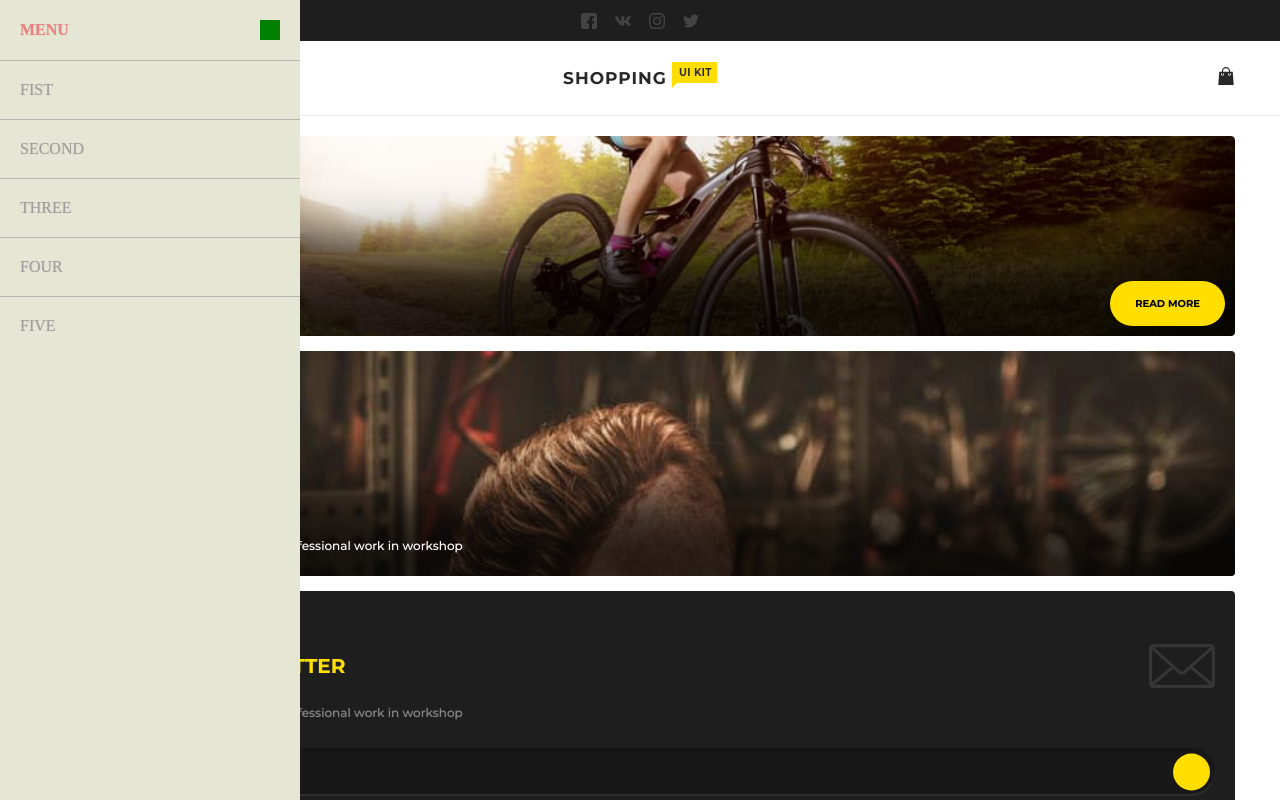
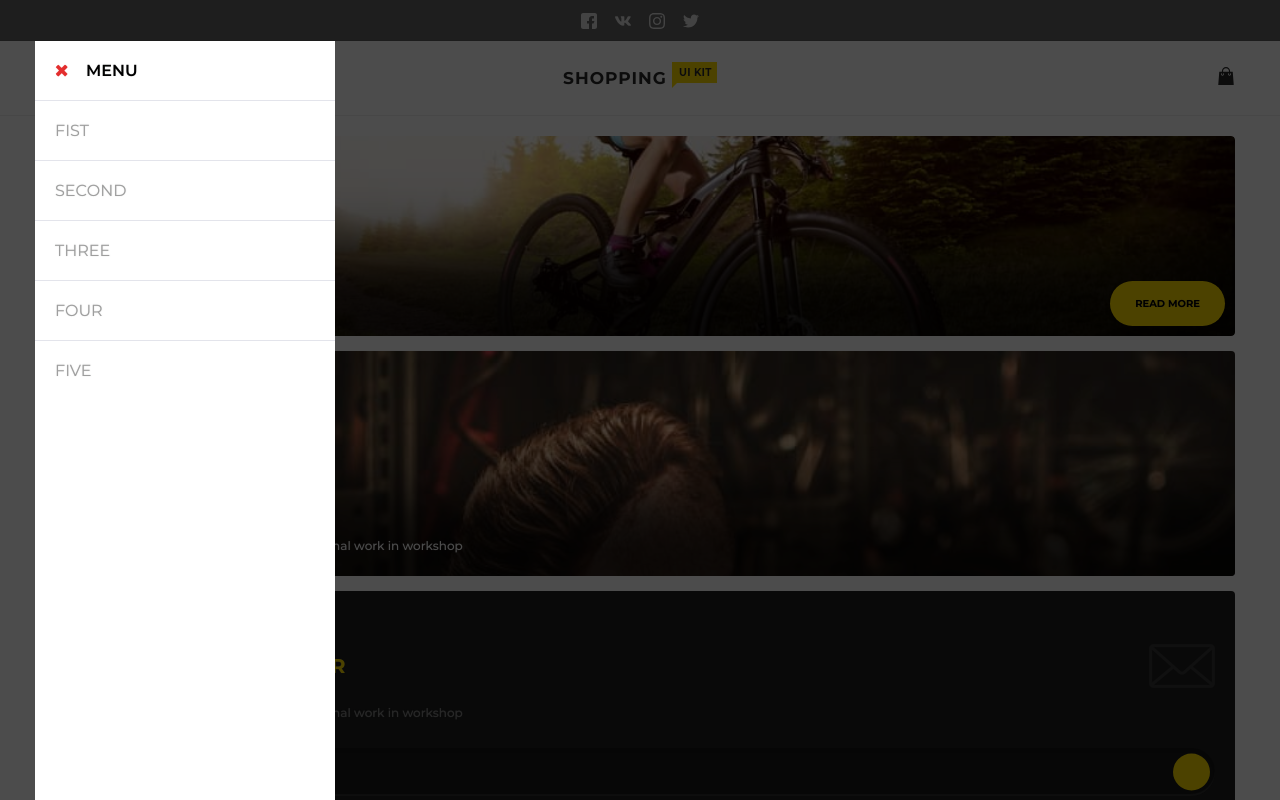
Before and after one commit to Zabegailo1990/shop, a website: page app/index.html in a window 1280 px wide. Both pictures are taken after a click on the button 54 px from the left and 78 px from the top of the page. Shown: the top 800 px of the page. Drawn offline with nearby package versions, Linux system fonts and the light colour scheme.

Commit message:
added menu

```diff
--- a/app/index.html
+++ b/app/index.html
@@ -39,10 +39,10 @@
 
 <!-- !1111111111111111111111111111111111111111111111111111111111111111111111111111111111111111111111111111111111 -->
 
-                        <nav class="menu">
+                        <menu class="menu">
                             <div class="menu__display">
+                                <i class="icon menu__close"></i>
                                 <div class="menu__name">menu</div>
-                                <i class="icon menu__close"></i>
                             </div>
                             <ul class="menu__list">
                                 <li class="menu__title">
@@ -141,7 +141,7 @@
                                 <li class="menu__title"><a class="menu__link" href="#">four</a></li>
                                 <li class="menu__title"><a class="menu__link" href="#">five</a></li>
                             </ul>
-                        </nav>
+                        </menu>
 
 <!-- !111111111111111111111111111111111111111111111111111111111111111111111111111111111111111111111111111111111111111111111111111111111111111111 -->
 
--- a/src/blocks/banner/banner.scss
+++ b/src/blocks/banner/banner.scss
@@ -1,5 +1,4 @@
 .banner{
-
     &__item{
         position: relative;
         height: 200px;
--- /dev/null
+++ b/src/blocks/burger/burger.js
@@ -0,0 +1,5 @@
+$('.burger').click(function(){
+    $(this).parents('.root').css({"overflow": "hidden"});
+    $('<div class="overlay"></div>').hide().prependTo('.root').fadeIn();
+    $(this).nextAll('.menu').animate({width:'show'}, 250);
+})
--- a/src/blocks/main.scss
+++ b/src/blocks/main.scss
@@ -0,0 +1,57 @@
+@import "../scss/_fonts";
+@import "../scss/mixins";
+@import "../scss/_vars.scss";
+@import "./root/root.scss";
+@import "./overlay/overlay.scss";
+@import "./container/container.scss";
+@import "./page/page.scss";
+@import "./img/img.scss";
+@import "./link/link.scss";
+@import "./box/box.scss";
+@import "./title/title.scss";
+@import "./text/text.scss";
+@import "./button/button.scss";
+@import "./icon/icon.scss";
+@import "./shadow/shadow.scss";
+@import "../scss/_vendors.scss";
+@import "../scss/_sprite-img.scss";
+
+// !Dev blocks //
+@import "./menu-top/menu-top.scss";
+@import "./menu-bottom/menu-bottom.scss";
+@import "./menu/menu.scss";
+@import "./social/social.scss";
+@import "./burger/burger.scss";
+@import "./close/close.scss";
+@import "./logo/logo.scss";
+@import "./cart/cart.scss";
+@import "./promo/promo.scss";
+@import "./slider/slider.scss";
+@import "./banner/banner.scss";
+@import "./guarantee/guarantee.scss";
+@import "./newslatter/newslatter.scss";
+@import "./mail-form/mail-form.scss";
+@import "./benefits/benefits.scss";
+@import "./categories/categories.scss";
+@import "./goods/goods.scss";
+@import "./tabs/tabs.scss";
+@import "./feature/feature.scss";
+@import "./categorie/categorie.scss";
+@import "./name/name.scss";
+@import "./price/price.scss";
+@import "./availability/availability.scss";
+@import "./card/card.scss";
+@import "./news/news.scss";
+@import "./article/article.scss";
+@import "./date/date.scss";
+@import "./statistic/statistic.scss";
+@import "./custom/custom.scss";
+@import "./reviews/reviews.scss";
+@import "./autor/autor.scss";
+@import "./location/location.scss";
+@import "./address/address.scss";
+@import "./time/time.scss";
+@import "./phone/phone.scss";
+@import "./list/list.scss";
+@import "./pre-footer/pre-footer.scss";
+@import "./tags/tags.scss";
--- a/src/blocks/menu-bottom/menu-bottom.scss
+++ b/src/blocks/menu-bottom/menu-bottom.scss
@@ -2,6 +2,7 @@
     border-bottom: 1px solid #eeeeee;
 
     &__inner{
+        position: relative;
         display: flex;
         align-items: center;
         justify-content: space-between;
--- a/src/blocks/menu-top/menu-top.scss
+++ b/src/blocks/menu-top/menu-top.scss
@@ -1,6 +1,8 @@
 .menu-top{
+    position: relative;
     background-color: #1e1e1e;
     border-bottom: 1px solid #1c1c1c;
+    z-index: 3;
 
     &__inner{
         display: flex;
--- a/src/blocks/menu/menu.js
+++ b/src/blocks/menu/menu.js
@@ -0,0 +1,40 @@
+// CLOSE
+$('.menu__close').on('click', function(){
+    var $root = $(this).parents('.root');
+    var $overlay = $root.children('.overlay')
+    var $menu = $(this).parents('.menu');
+    $root.removeAttr("style");
+    $overlay.fadeOut();
+        setTimeout(function(){
+            $overlay.remove();
+        },350);
+        if($menu.is(':visible')){
+            $menu.animate({width:'hide'}, 250);
+        }else{
+            $root.removeAttr("style");
+            $(this).off('click');
+        }
+})
+
+// SUBMENU
+$('.menu__title').click(function(){
+    $(this).children('.menu__submenu').animate({width:'show'}, 250);
+})
+
+// SUB-SUBMENU
+$('.menu__item').click(function(e){
+    $(this).children('.menu__sub-submenu').animate({height:'toggle'}, 650);
+    e.stopPropagation();
+})
+
+// BACK
+$('.menu__back').click(function(e){
+    var $sub_submenu = $(this).next('.menu__sublist').find('.menu__sub-submenu');
+    var $submenu = $(this).parent('.menu__submenu');
+    if ($sub_submenu.is(':visible') && $submenu.is(':visible')) {
+        $sub_submenu.animate({height:'hide'}, 250)
+    }else{
+        $submenu.animate({width:'hide'}, 250)
+    }
+    e.stopPropagation();
+})
--- a/src/blocks/menu/_menu.scss
+++ b/src/blocks/menu/menu.scss
@@ -1,35 +1,32 @@
 .menu{
     position: absolute;
     top: 0;
-    left: 0;
-    height: 100%;
+    left: -10px;
+    height: 100vh;
     width: 300px;
     display: none;
-    overflow: scroll;
-    background-color: rgb(230, 230, 212);
-    z-index: 10;
+    background-color: #fff;
+    overflow-y: auto;
+    margin: 0;
+    padding: 0;
+    z-index: 100;
 
     &__display{
         padding: 20px;
         display: flex;
         align-items: center;
-        justify-content: space-between;
+    }
+
+    &__close{
+        @include sprite($icon-menu-close);
+        cursor: pointer;
+        margin-right: 18px;
     }
 
     &__name{
         text-transform: uppercase;
         font-weight: 600;
-        color: lightcoral;
     }
-
-    &__close{
-        // @include sprite($icon-menuclose);
-        width: 20px;
-        height: 20px;
-        background-color: green;
-        cursor: pointer;
-    }
-
 }
 
 .menu__list{
@@ -40,7 +37,7 @@
 
 .menu__title{
     text-transform: uppercase;
-    border-top: 1px solid rgb(190, 179, 179);
+    border-top: 1px solid #e3e4eb;
 }
 
 .menu__link{
@@ -59,15 +56,7 @@
     right: 5px;
     bottom: 0;
     left: 0;
-    background-color: rgb(204, 204, 204);
-}
-
-.menu__navigation{
-    padding: 20px;
-    display: flex;
-    align-items: center;
-    justify-content: space-between;
-    background-color: blue;
+    background-color: #fff;
 }
 
 .menu__back{
@@ -84,29 +73,23 @@
     list-style: none;
     margin: 0;
     padding: 0;
-    background-color: rgb(204, 204, 204);
-    border-top: 1px solid rgb(190, 179, 179);
+    border-top: 1px solid #e3e4eb;
     overflow-y: visible;
 }
 
 .menu__sub-submenu{
     display: none;
-    background-color: rgb(204, 204, 204);
+    background-color: #f7f7f7;
 }
 
 .menu__sub-sublist{
     position: relative;
     list-style: none;
     margin: 0;
+    border-top: 1px solid #e3e4eb;
     padding: 0;
-    background-color: rgb(189, 144, 144);
-    border-top: 1px solid rgb(190, 179, 179);
 }
 
-/* .menu__title.active .menu__sublist{
-    display: block;
-} */
-
 .menu__item:not(:first-child){
-    border-top: 1px solid rgb(190, 179, 179);
+    border-top: 1px solid #e3e4eb;
 }
--- /dev/null
+++ b/src/blocks/overlay/overlay.scss
@@ -0,0 +1,6 @@
+.overlay{
+    @include pos-cover;
+    background-color: #000;
+    opacity: 0.7;
+    z-index: 2;
+}
--- a/src/blocks/root/root.scss
+++ b/src/blocks/root/root.scss
@@ -1,6 +1,5 @@
 .root{
+    font-family: $Montserrat;
+    text-shadow: 0px 0px 1px rgba(150, 151, 149, 0.5);
     margin: 0;
-    position: relative;
-    overflow: hidden;
-    text-shadow: 0px 0px 1px rgba(150, 151, 149, 0.5);
 }
--- a/src/scss/_sprite-img.scss
+++ b/src/scss/_sprite-img.scss
@@ -86,7 +86,7 @@ $icon-mail-total-width: 196px;
 $icon-mail-total-height: 131px;
 $icon-mail-image: '../img/icons/icons-sprite.png';
 $icon-mail: (0px, 0px, 0px, 0px, 66px, 44px, 196px, 131px, '../img/icons/icons-sprite.png', 'icon-mail', );
-$icon-menu-back-name: 'icon-menu__back';
+$icon-menu-back-name: 'icon-menu-back';
 $icon-menu-back-x: 117px;
 $icon-menu-back-y: 64px;
 $icon-menu-back-offset-x: -117px;
@@ -96,8 +96,8 @@ $icon-menu-back-height: 17px;
 $icon-menu-back-total-width: 196px;
 $icon-menu-back-total-height: 131px;
 $icon-menu-back-image: '../img/icons/icons-sprite.png';
-$icon-menu-back: (117px, 64px, -117px, -64px, 11px, 17px, 196px, 131px, '../img/icons/icons-sprite.png', 'icon-menu__back', );
-$icon-menu-close-name: 'icon-menuclose';
+$icon-menu-back: (117px, 64px, -117px, -64px, 11px, 17px, 196px, 131px, '../img/icons/icons-sprite.png', 'icon-menu-back', );
+$icon-menu-close-name: 'icon-menu-close';
 $icon-menu-close-x: 0px;
 $icon-menu-close-y: 118px;
 $icon-menu-close-offset-x: 0px;
@@ -107,7 +107,7 @@ $icon-menu-close-height: 13px;
 $icon-menu-close-total-width: 196px;
 $icon-menu-close-total-height: 131px;
 $icon-menu-close-image: '../img/icons/icons-sprite.png';
-$icon-menu-close: (0px, 118px, 0px, -118px, 13px, 13px, 196px, 131px, '../img/icons/icons-sprite.png', 'icon-menu__close', );
+$icon-menu-close: (0px, 118px, 0px, -118px, 13px, 13px, 196px, 131px, '../img/icons/icons-sprite.png', 'icon-menu-close', );
 $icon-saving-bg-name: 'icon-saving_bg';
 $icon-saving-bg-x: 162px;
 $icon-saving-bg-y: 54px;
--- a/src/scss/main.scss
+++ /dev/null
@@ -1,57 +0,0 @@
-@import "_fonts.scss";
-@import "_vars.scss";
-@import "../blocks/root/root.scss";
-@import "../blocks/container/container.scss";
-@import "../blocks/page/page.scss";
-@import "../blocks/img/img.scss";
-@import "../blocks/link/link.scss";
-@import "../blocks/box/box.scss";
-@import "../blocks/title/title.scss";
-@import "../blocks/text/text.scss";
-@import "../blocks/button/button.scss";
-@import "../blocks/icon/icon.scss";
-@import "../blocks/shadow/shadow.scss";
-@import "_base.scss";
-@import "_vendors.scss";
-@import "_sprite-img.scss";
-@import "_mixins.scss";
-
-// !Dev blocks //
-@import "../blocks/menu-top/menu-top.scss";
-@import "../blocks/menu-bottom/menu-bottom.scss";
-@import "../blocks/menu/menu.scss";
-@import "../blocks/social/social.scss";
-@import "../blocks/burger/burger.scss";
-@import "../blocks/close/close.scss";
-@import "../blocks/logo/logo.scss";
-@import "../blocks/cart/cart.scss";
-@import "../blocks/promo/promo.scss";
-@import "../blocks/slider/slider.scss";
-@import "../blocks/banner/banner.scss";
-@import "../blocks/guarantee/guarantee.scss";
-@import "../blocks/newslatter/newslatter.scss";
-@import "../blocks/mail-form/mail-form.scss";
-@import "../blocks/benefits/benefits.scss";
-@import "../blocks/categories/categories.scss";
-@import "../blocks/goods/goods.scss";
-@import "../blocks/tabs/tabs.scss";
-@import "../blocks/feature/feature.scss";
-@import "../blocks/categorie/categorie.scss";
-@import "../blocks/name/name.scss";
-@import "../blocks/price/price.scss";
-@import "../blocks/availability/availability.scss";
-@import "../blocks/card/card.scss";
-@import "../blocks/news/news.scss";
-@import "../blocks/article/article.scss";
-@import "../blocks/date/date.scss";
-@import "../blocks/statistic/statistic.scss";
-@import "../blocks/custom/custom.scss";
-@import "../blocks/reviews/reviews.scss";
-@import "../blocks/autor/autor.scss";
-@import "../blocks/location/location.scss";
-@import "../blocks/address/address.scss";
-@import "../blocks/time/time.scss";
-@import "../blocks/phone/phone.scss";
-@import "../blocks/list/list.scss";
-@import "../blocks/pre-footer/pre-footer.scss";
-@import "../blocks/tags/tags.scss";
```
Also changed, not shown: gulpfile.js (+4 -3 lines), src/js/common.js (+35 -42 lines), src/scss/_base.scss (deleted, +0 -102 lines), app/css/main.min.css, app/js/script.min.js, src/img/icons/png/menu-back.png (renamed from src/img/icons/png/menu__back.png), src/img/icons/png/menu-close.png (renamed from src/img/icons/png/menu__close.png).
